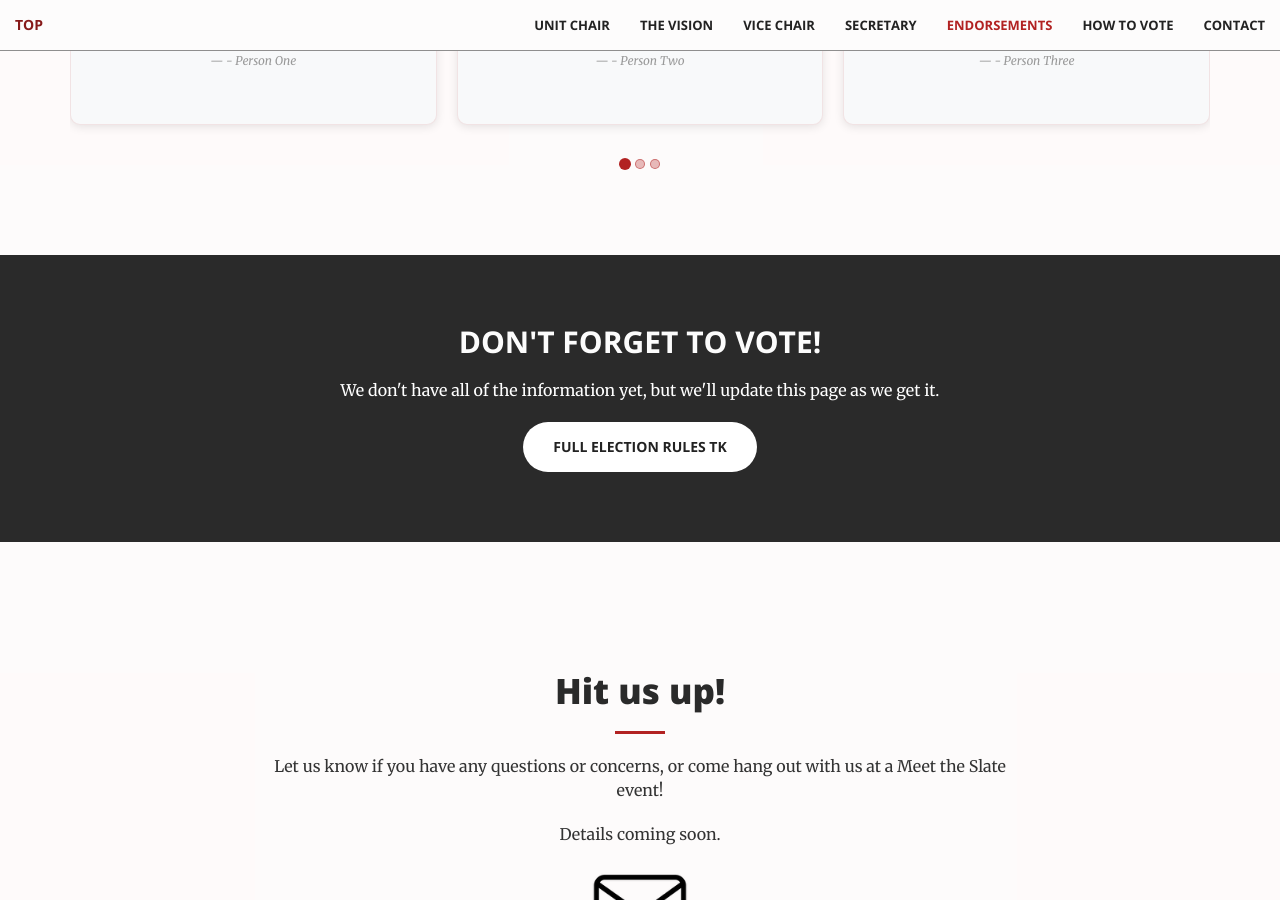
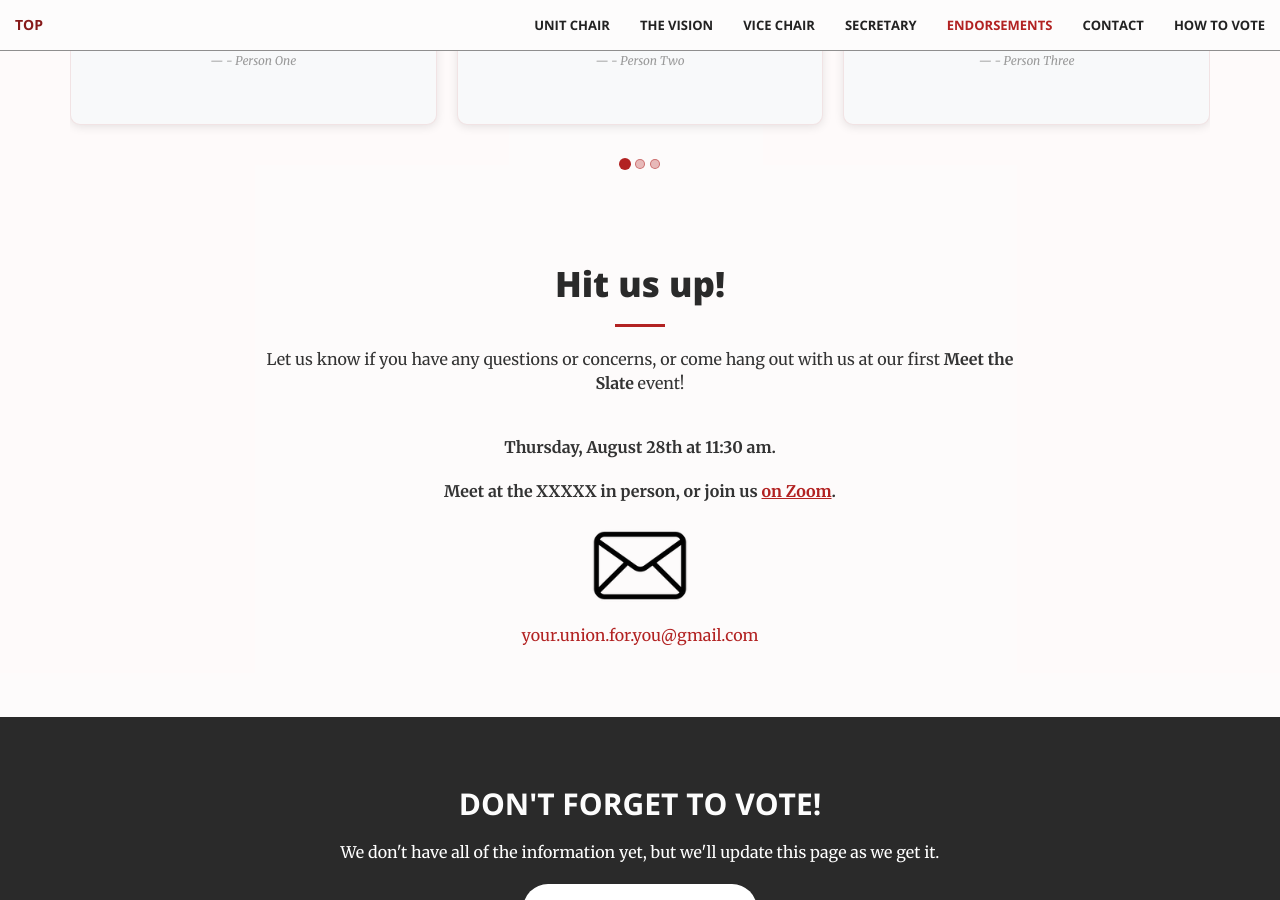
Before and after one commit to viccro/2025-campaign-site-draft, a Jekyll site: the page built from index.html, in a window 1280 px wide and 900 px high, scrolled down 5424 px. Built offline with Jekyll 4.4.1, drawn with Linux system fonts in a browser that asks for light colours; some of the changed text lies outside the part shown.

Commit message:
fallback for endorsements without images

```diff
--- a/_data/endorsements.csv
+++ b/_data/endorsements.csv
@@ -1,5 +1,5 @@
 name,image,quote
-Person One,img/candidates/placeholder-face.jpg,"Lorem ipsum dolor sit amet, consectetur adipiscing elit. Sed do eiusmod tempor incididunt ut labore et dolore magna aliqua. Ut enim ad minim veniam."
+Person One,,"Lorem ipsum dolor sit amet, consectetur adipiscing elit. Sed do eiusmod tempor incididunt ut labore et dolore magna aliqua. Ut enim ad minim veniam."
 Person Two,img/candidates/placeholder-face.jpg,"Duis aute irure dolor in reprehenderit in voluptate velit esse cillum dolore eu fugiat nulla pariatur. Excepteur sint occaecat cupidatat non proident."
 Person Three,img/candidates/placeholder-face.jpg,"Sed ut perspiciatis unde omnis iste natus error sit voluptatem accusantium doloremque laudantium, totam rem aperiam eaque ipsa quae ab illo."
 Person Four,img/candidates/placeholder-face.jpg,"Lorem ipsum dolor sit amet, consectetur adipiscing elit, sed do eiusmod tempor incididunt ut labore et dolore magna aliqua."
--- a/_includes/contact.html
+++ b/_includes/contact.html
@@ -4,8 +4,9 @@
             <div class="col-lg-8 col-lg-offset-2 text-center">
                 <h2 class="section-heading">Hit us up!</h2>
                 <hr class="primary">
-                <p>Let us know if you have any questions or concerns, or come hang out with us at a Meet the Slate event!</p>
-                <p>Details coming soon.</p>
+                <p>Let us know if you have any questions or concerns, or come hang out with us at our first <strong>Meet the Slate</strong> event!</p><br>
+                <p><strong>Thursday, August 28th at 11:30 am.</strong></p>
+                <p><strong>Meet at the XXXXX in person, or join us <a href="https://TKTKTK.com">on Zoom</a>.</strong></p>
             </div>
             <div class="col-lg-12 col-md-12 col-sm-12 text-center">
                 <a href="mailto:your.union.for.you@gmail.com">
--- a/_includes/endorsements.html
+++ b/_includes/endorsements.html
@@ -41,7 +41,13 @@
                                 <!-- Individual endorsement -->
                                 <div class="col-lg-4 col-md-4">
                                     <div class="endorsement-card text-center">
+                                        {% if endorsement_chunk.image and endorsement_chunk.image != "" %}
                                         <img class="endorsement-image center-block" src="{{ endorsement_chunk.image }}" alt="{{ endorsement_chunk.name }}">
+                                        {% else %}
+                                        <div class="endorsement-icon-placeholder center-block">
+                                            <span class="glyphicon glyphicon-comment" aria-hidden="true"></span>
+                                        </div>
+                                        {% endif %}
                                         <blockquote class="endorsement-quote">
                                             <p>"{{ endorsement_chunk.quote }}"</p>
                                             <footer class="endorsement-author">- {{ endorsement_chunk.name }}</footer>
@@ -82,7 +88,13 @@
                         {% for endorsement in endorsements %}
                         <div class="item {% if forloop.first %}active{% endif %}">
                             <div class="endorsement-card text-center">
+                                {% if endorsement.image and endorsement.image != "" %}
                                 <img class="endorsement-image center-block" src="{{ endorsement.image }}" alt="{{ endorsement.name }}">
+                                {% else %}
+                                <div class="endorsement-icon-placeholder center-block">
+                                    <span class="glyphicon glyphicon-comment" aria-hidden="true"></span>
+                                </div>
+                                {% endif %}
                                 <blockquote class="endorsement-quote">
                                     <p>"{{ endorsement.quote }}"</p>
                                     <footer class="endorsement-author">- {{ endorsement.name }}</footer>
--- a/_includes/nav.html
+++ b/_includes/nav.html
@@ -30,10 +30,11 @@
                     <a class="page-scroll" href="#endorsements-carousel">Endorsements</a>
                 </li>
                 <li>
+                    <a class="page-scroll" href="#contact">Contact</a>
+                </li>
+
+                <li>
                     <a class="page-scroll" href="#vote">How to Vote</a>
-                </li>
-                <li>
-                    <a class="page-scroll" href="#contact">Contact</a>
                 </li>
             </ul>
         </div>
--- a/_layouts/front.html
+++ b/_layouts/front.html
@@ -11,8 +11,8 @@
     {% include vision.html %}
     {% include candidates.html %}
     {% include endorsements.html %}
+    {% include contact.html %}
     {% include vote.html %}
-    {% include contact.html %}
     {% include scripts.html %}
 </body>
 
--- a/_sass/_base.scss
+++ b/_sass/_base.scss
@@ -741,9 +741,20 @@ header {
     max-width: 120px !important;
 }
 
-#contact a {
+#contact .col-lg-12 a {
     display: block;
     text-align: center;
+}
+
+#contact .col-lg-8 a {
+    color: $theme-primary;
+    text-decoration: underline;
+    text-decoration-color: $theme-primary;
+
+    &:hover {
+        color: darken($theme-primary, 15%);
+        text-decoration-color: darken($theme-primary, 15%);
+    }
 }
 
 // Extras
--- a/_sass/_endorsements-carousel.scss
+++ b/_sass/_endorsements-carousel.scss
@@ -51,6 +51,25 @@
                 border: 3px solid rgba($theme-primary, 0.1);
             }
 
+            .endorsement-icon-placeholder {
+                width: 80px;
+                height: 80px;
+                margin-bottom: 15px;
+                display: flex;
+                align-items: center;
+                justify-content: center;
+                background-color: rgba($theme-primary, 0.1);
+                border-radius: 50%;
+                border: 3px solid rgba($theme-primary, 0.1);
+
+                .glyphicon {
+                    font-size: 50px;
+                    color: transparent;
+                    -webkit-text-stroke: 2px $theme-primary;
+                    text-stroke: 2px $theme-primary;
+                }
+            }
+
         .endorsement-quote {
             font-style: italic;
             color: #666;
@@ -93,6 +112,25 @@
                 border-radius: 50%;
                 margin-bottom: 20px;
                 border: 3px solid rgba($theme-primary, 0.1);
+            }
+
+            .endorsement-icon-placeholder {
+                width: 100px;
+                height: 100px;
+                margin-bottom: 20px;
+                display: flex;
+                align-items: center;
+                justify-content: center;
+                background-color: rgba($theme-primary, 0.1);
+                border-radius: 50%;
+                border: 3px solid rgba($theme-primary, 0.1);
+
+                .glyphicon {
+                    font-size: 60px;
+                    color: transparent;
+                    -webkit-text-stroke: 2px $theme-primary;
+                    text-stroke: 2px $theme-primary;
+                }
             }
 
         .endorsement-quote {
```
Lines whose indentation alone changed are shown as unchanged.
